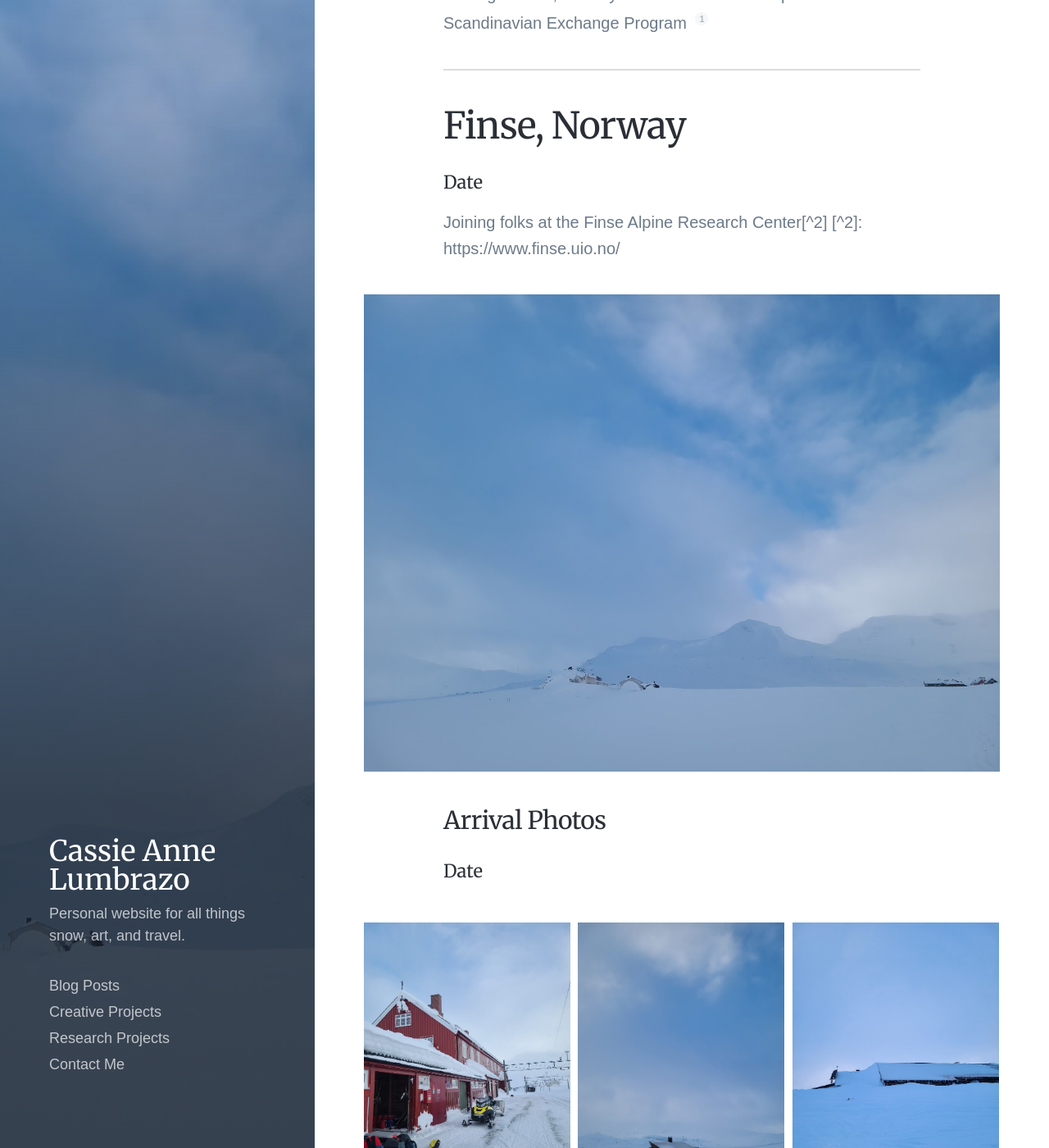
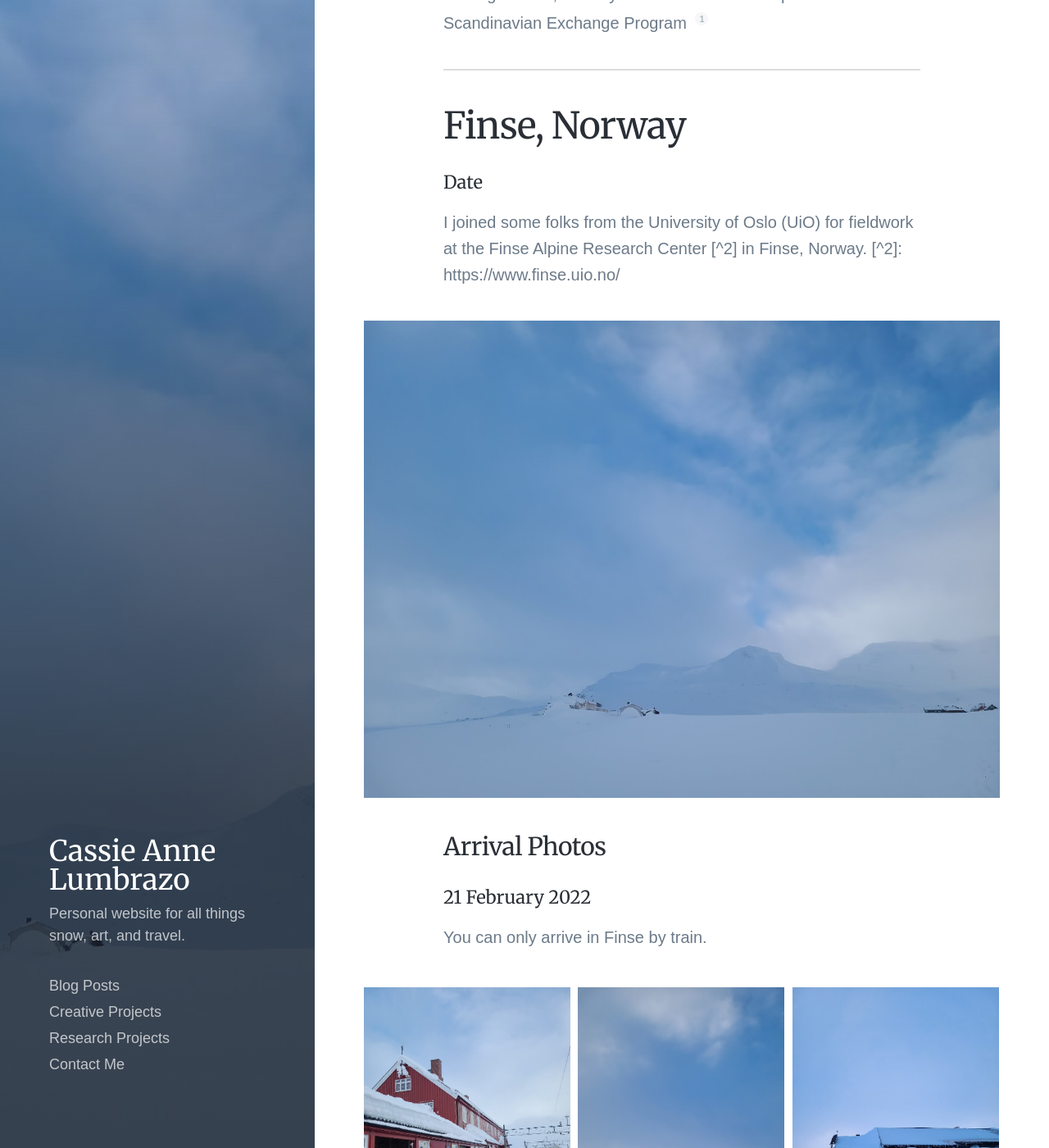
Before and after one commit to cassielumbrazo/cassielumbrazo.github.io, a Jekyll site: the page built from _projects/finse.md, in a window 1280 px wide and 1400 px high, scrolled down 293 px. Shown: the whole window at 82% size. Built offline with Jekyll 4.4.1, drawn with Linux system fonts in a browser that asks for light colours; nearby versions of some CDN libraries; some web fonts are replaced; some of the changed text lies outside the part shown.

Commit message:
updating text and dates

```diff
--- a/_projects/finse.md
+++ b/_projects/finse.md
@@ -14,21 +14,23 @@ Moving to Oslo, Norway for the Valle Fellowship and Scandinavian Exchange Progra
 ## Finse, Norway
 #### Date
 
-Joining folks at the Finse Alpine Research Center[^2]
+I joined some folks from the University of Oslo (UiO) for fieldwork at the Finse Alpine Research Center [^2] in Finse, Norway.
 [^2]: https://www.finse.uio.no/
 
 Landscape
 <img src="/images/oslo/finse/arrive_landscape_1.jpg">
 
 ### Arrival Photos
-#### Date
+#### 21 February 2022
+
+You can only arrive in Finse by train.
 <div class="gallery" data-columns="3">
 	<img src="/images/oslo/finse/arrive_vert_1.jpg">
 	<img src="/images/oslo/finse/arrive_vert_3.jpg">
   	<img src="/images/oslo/finse/arrive_splitboard_vert.jpg">
 </div>
 
-Sunrise photos
+The sunrise was long, and incredible.
 <div class="gallery" data-columns="4">
 	<img src="/images/oslo/finse/sunrise_horz_1.jpg">
 	<img src="/images/oslo/finse/sunrise_horz_2.jpg">
@@ -37,7 +39,7 @@ Sunrise photos
 </div>
 
 ### Data Collection
-#### Date
+#### 22-24 February 2022
 <div class="gallery" data-columns="3">
 	<img src="/images/oslo/finse/drone_vert_1.jpg">
 	<img src="/images/oslo/finse/simon_snowpit_vert_1.jpg">
@@ -46,7 +48,9 @@ Sunrise photos
 
 
 ### Replacing Sensor on Met Station
-#### Date
+#### 25 February 2022
+
+We had to replace a temperature sensor at the top of the 10m meterological station. This required us to detatch wires to fold the met station in half to gaina access to the top of the station.
 <div class="gallery" data-columns="3">
 	<img src="/images/oslo/finse/sensor_replacement_1.jpg">
 	<img src="/images/oslo/finse/sensor_replacement_2.jpg">
```
